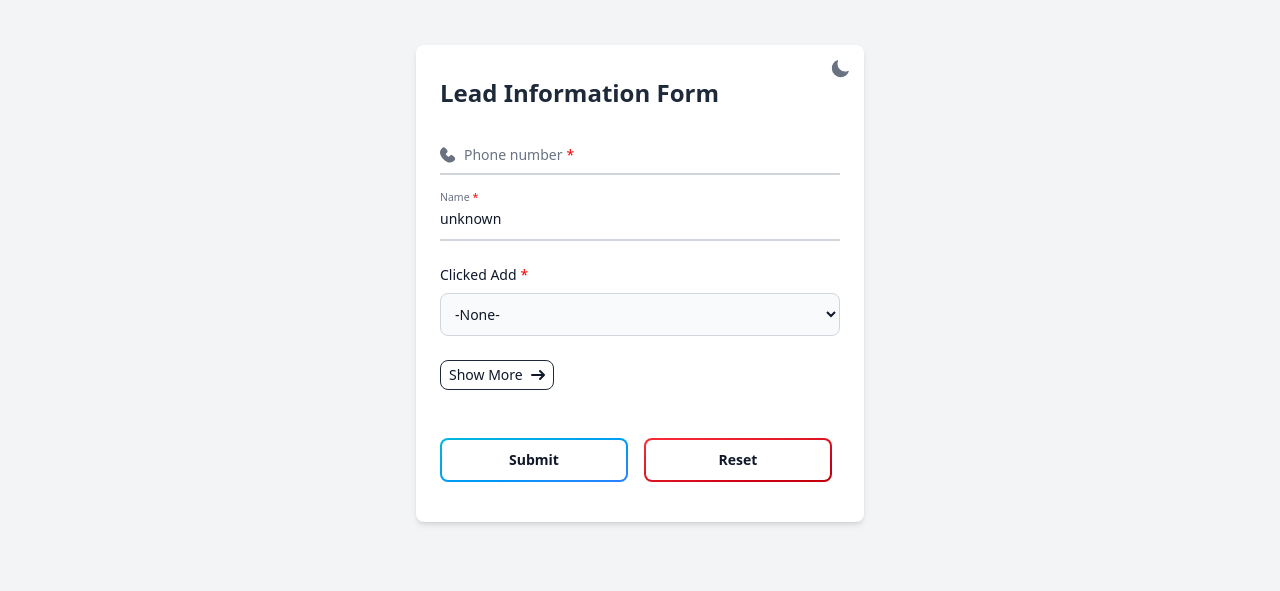
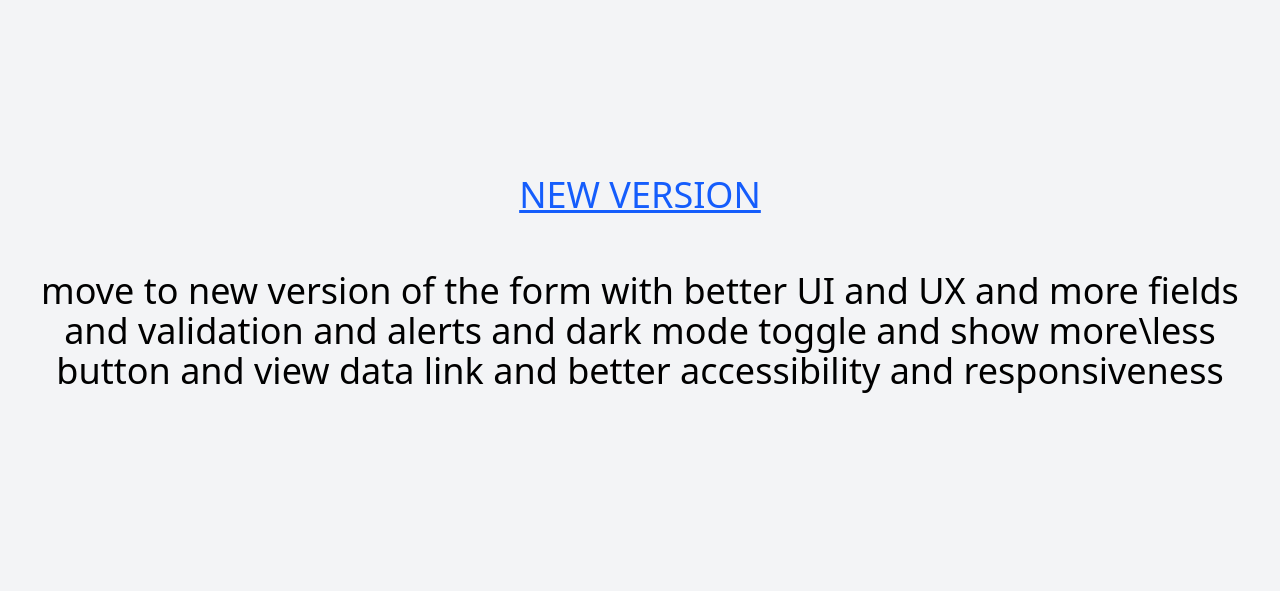
Before and after one commit to leoadams2022/new_leads_google_form, a website: page src/index_v2.html in a window 1280 px wide. Shown: the part 117-708 px from the top of the page. Drawn offline with nearby package versions, Linux system fonts and the light colour scheme.

Commit message:
Link to New Version of the Form

```diff
--- a/src/index_v2.html
+++ b/src/index_v2.html
@@ -1,4 +1,4 @@
-<!DOCTYPE html>
+<!doctype html>
 <html>
   <head>
     <meta charset="UTF-8" />
@@ -16,9 +16,22 @@
   <body
     class="bg-gray-100 dark:bg-gray-900 text-black dark:text-white min-h-screen flex items-center justify-center p-4"
   >
-    <!-- from container  -->
+    <p class="text-4xl text-center px-4">
+      <a
+        href="https://arbah-new-leads-form.vercel.app/"
+        class="block mb-4 underline text-blue-600 dark:text-blue-400 hover:text-blue-800 dark:hover:text-blue-300"
+      >
+        NEW VERSION
+      </a>
+      <br />
+      move to new version of the form with better UI and UX and more fields and
+      validation and alerts and dark mode toggle and show more\less button and
+      view data link and better accessibility and responsiveness
+    </p>
+
+    <!-- from container Hidden  -->
     <div
-      class="bg-white dark:bg-gray-800 rounded-lg shadow-md px-6 py-8 w-full max-w-md relative"
+      class="bg-white dark:bg-gray-800 rounded-lg shadow-md px-6 py-8 w-full max-w-md relative hidden"
     >
       <!-- dark/light mode toggle button  -->
       <button
@@ -593,7 +606,7 @@
       function addAriaSelected6122728000006076030() {
         var optionElem = event.target;
         var previousSelectedOption = optionElem.querySelector(
-          "[aria-selected=true]"
+          "[aria-selected=true]",
         );
         if (previousSelectedOption) {
           previousSelectedOption.removeAttribute("aria-selected");
@@ -608,7 +621,7 @@
           this.container = document.getElementById(containerId);
           if (!this.container) {
             throw new Error(
-              `Alert container with ID "${containerId}" not found.`
+              `Alert container with ID "${containerId}" not found.`,
             );
           }
           // container should have the following styles:
@@ -616,12 +629,12 @@
           // Validate position and direction
           if (position !== "bottom" && position !== "top") {
             throw new Error(
-              `Invalid position "${position}". Use "top" or "bottom".`
+              `Invalid position "${position}". Use "top" or "bottom".`,
             );
           }
           if (direction !== "rtl" && direction !== "ltr") {
             throw new Error(
-              `Invalid direction "${direction}". Use "rtl" or "ltr".`
+              `Invalid direction "${direction}". Use "rtl" or "ltr".`,
             );
           }
           // Set the position and direction
@@ -667,7 +680,8 @@
         show(message, timeout = 3000, variant = "default") {
           const { alertElement, closeButton } = this._createAlertElement(
             message,
-            this.variants[variant]?.join(" ") || this.variants.default.join(" ")
+            this.variants[variant]?.join(" ") ||
+              this.variants.default.join(" "),
           );
           if (this.position === "top") {
             this.container.append(alertElement);
@@ -705,7 +719,7 @@
 
           const icon = document.createElementNS(
             "http://www.w3.org/2000/svg",
-            "svg"
+            "svg",
           );
           icon.setAttribute("class", "shrink-0 w-4 h-4");
           icon.setAttribute("aria-hidden", "true");
@@ -714,11 +728,11 @@
 
           const iconPath = document.createElementNS(
             "http://www.w3.org/2000/svg",
-            "path"
+            "path",
           );
           iconPath.setAttribute(
             "d",
-            "M10 .5a9.5 9.5 0 1 0 9.5 9.5A9.51 9.51 0 0 0 10 .5ZM9.5 4a1.5 1.5 0 1 1 0 3 1.5 1.5 0 0 1 0-3ZM12 15H8a1 1 0 0 1 0-2h1v-3H8a1 1 0 0 1 0-2h2a1 1 0 0 1 1 1v4h1a1 1 0 0 1 0 2Z"
+            "M10 .5a9.5 9.5 0 1 0 9.5 9.5A9.51 9.51 0 0 0 10 .5ZM9.5 4a1.5 1.5 0 1 1 0 3 1.5 1.5 0 0 1 0-3ZM12 15H8a1 1 0 0 1 0-2h1v-3H8a1 1 0 0 1 0-2h2a1 1 0 0 1 1 1v4h1a1 1 0 0 1 0 2Z",
           );
           icon.appendChild(iconPath);
 
@@ -738,7 +752,7 @@
 
           const closeIcon = document.createElementNS(
             "http://www.w3.org/2000/svg",
-            "svg"
+            "svg",
           );
           closeIcon.setAttribute("class", "w-3 h-3");
           closeIcon.setAttribute("aria-hidden", "true");
@@ -747,7 +761,7 @@
 
           const closePath = document.createElementNS(
             "http://www.w3.org/2000/svg",
-            "path"
+            "path",
           );
           closePath.setAttribute("stroke", "currentColor");
           closePath.setAttribute("stroke-linecap", "round");
@@ -846,7 +860,7 @@
           alertManager.show(
             "Google Form submitted successfully!",
             3000,
-            "success"
+            "success",
           );
         } catch (error) {
           console.error("Google Form submission error:", error);
@@ -854,7 +868,7 @@
           alertManager.show(
             "There was an error submitting the Google Form.",
             5000,
-            "danger"
+            "danger",
           );
         }
       }
@@ -891,7 +905,7 @@
                 alertManager.show(
                   "Zoho Form has been submitted successfully!",
                   5000,
-                  "success"
+                  "success",
                 );
                 document
                   .getElementById("webform6122728000006076030")
@@ -934,10 +948,10 @@
             document.documentElement.classList.remove("dark");
           }
           var themeToggleDarkIcon = document.getElementById(
-            "theme-toggle-dark-icon"
+            "theme-toggle-dark-icon",
           );
           var themeToggleLightIcon = document.getElementById(
-            "theme-toggle-light-icon"
+            "theme-toggle-light-icon",
           );
 
           // Change the icons inside the button based on previous settings
```
Also changed, not shown: src/output.css.
